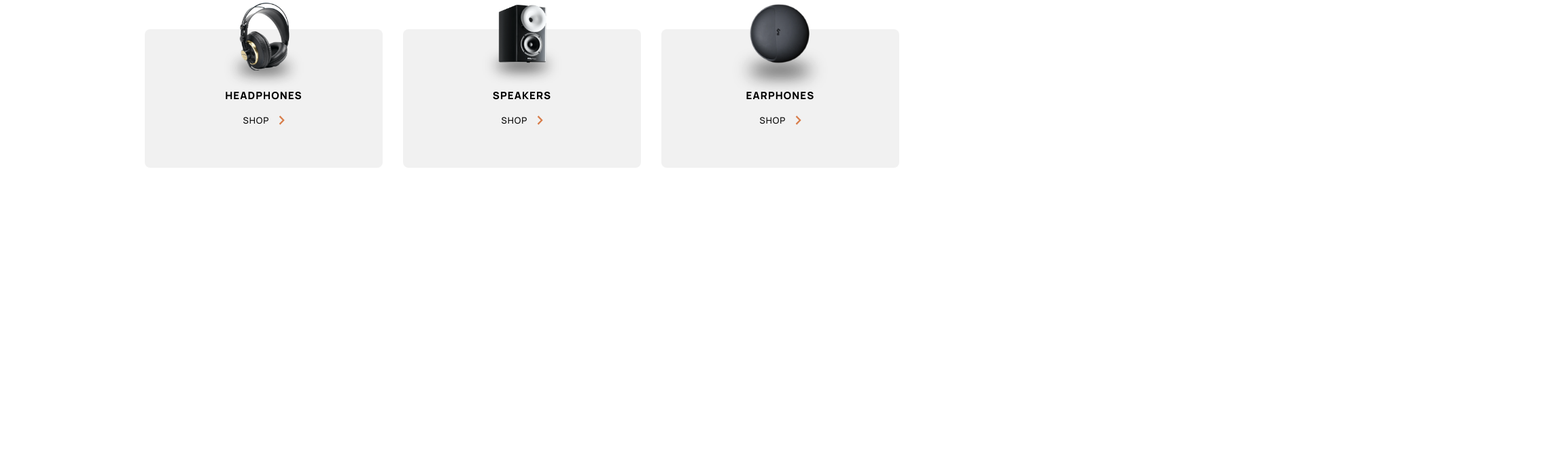
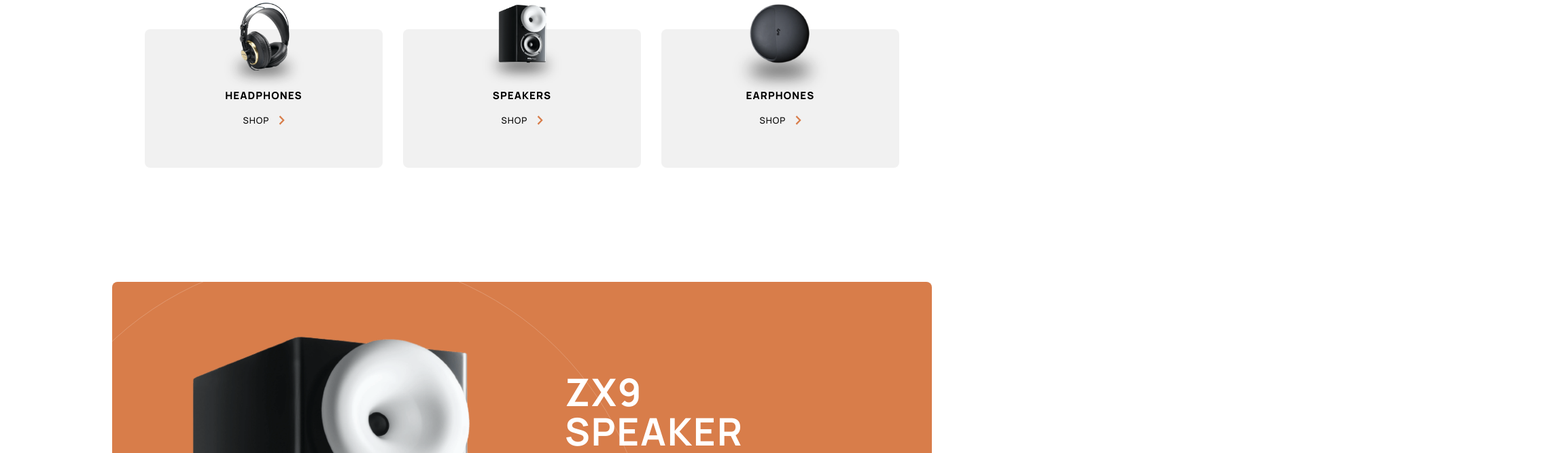
Before and after one commit to levanbn/bootcamp-css-project, a plain HTML site: page index.html in a window 1536 px wide. Shown: the part 810-1477 px from the top of the page at 68% size, 2304 px wide, since content can reach past the window. Drawn offline with Linux system fonts and the light colour scheme.

Commit message:
that it 2

```diff
--- a/css/gadget.scss
+++ b/css/gadget.scss
@@ -6,7 +6,7 @@ $almost_black: #101010;
 $easy_white: #fff;
 $medium_white: #fafafa;
 $hard_white: #f1f1f1;
-html {
+html{
   font-size: 62.5%;
 }
 body {
--- a/css/style.scss
+++ b/css/style.scss
@@ -677,8 +677,8 @@ body {
 
     @media (min-width: 1440px) {
       .section-3 {
-        padding: 168rem 165rem 0 165rem;
-        gap: 48rem;
+        padding: 16.8rem 16.5rem 0 16.5rem;
+        gap: 4.8rem;
       }
     }
 
@@ -883,7 +883,7 @@ body {
       }
 
       .big-p {
-        max-width: 5.4rem;
+        max-width: 54rem;
         margin: 3.6rem 0 0;
       }
 
```
Also changed, not shown: css/style.css, 1 other file.
